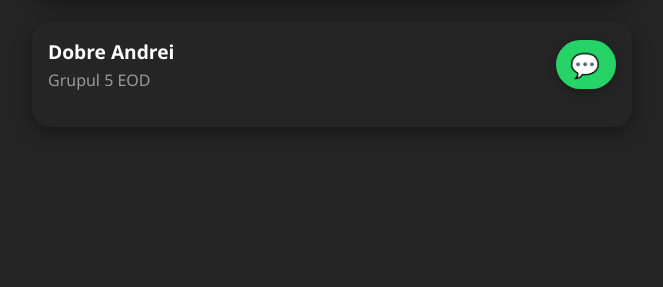
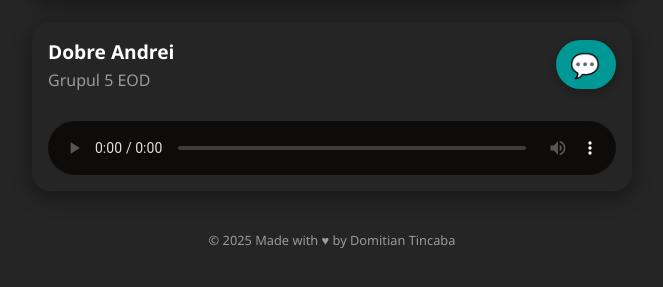
Before and after one commit to domitiantincaba/dobre_andrei, a plain HTML site: page index.html in a window 1280 px wide. Shown: the part 493-780 px from the top of the page, without its empty margins (308-971 px from the left). Drawn offline with Linux system fonts and the light colour scheme.

Commit message:
Update index.html

```diff
--- a/index.html
+++ b/index.html
@@ -76,7 +76,7 @@
       align-items: center;
       gap: 2px;
       margin-top: 0px;
-      background-color: #25d366;
+      background-color: #009895;
       color: rgb(0, 0, 0);
       text-decoration: none;
       font-weight: 600;
@@ -88,7 +88,7 @@
     }
 
     .whatsapp:hover {
-      background-color: #1ebe5d;
+      background-color: #00a09d;
       transform: scale(1.05);
     }
 
@@ -133,7 +133,7 @@
         </a>
       </div>
 
-      <!-- PLAYER AUDIO
+      <!-- PLAYER AUDIO -->
       <audio controls autoplay>
         <source src="https://domitiantincaba.github.io/dobre_andrei/dobre_andrei.mp3" type="audio/mp3">
         Browserul tău nu suportă redarea audio.
@@ -141,6 +141,6 @@
     </div>
   </div>
 
-  <footer>© 2025 Made with &#9829; by Domitian Tincaba</footer> -->
+  <footer>© 2025 Made with &#9829; by Domitian Tincaba</footer>
 </body>
 </html>
```
